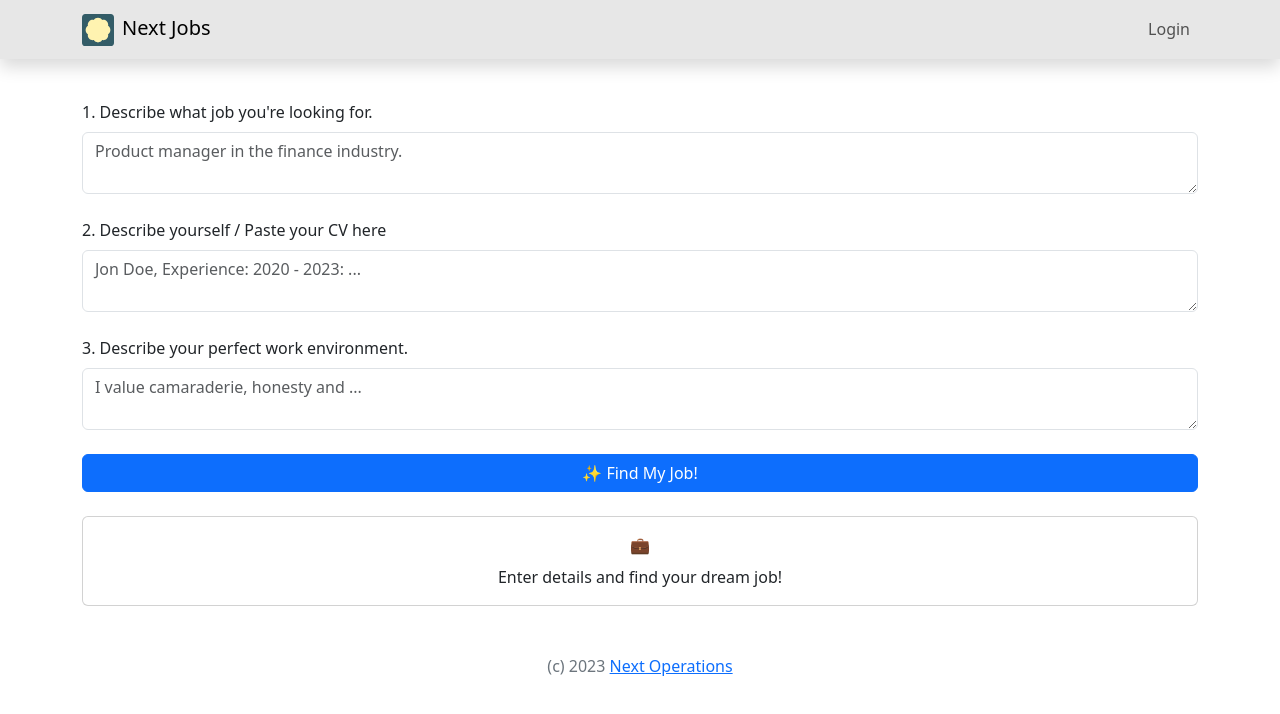
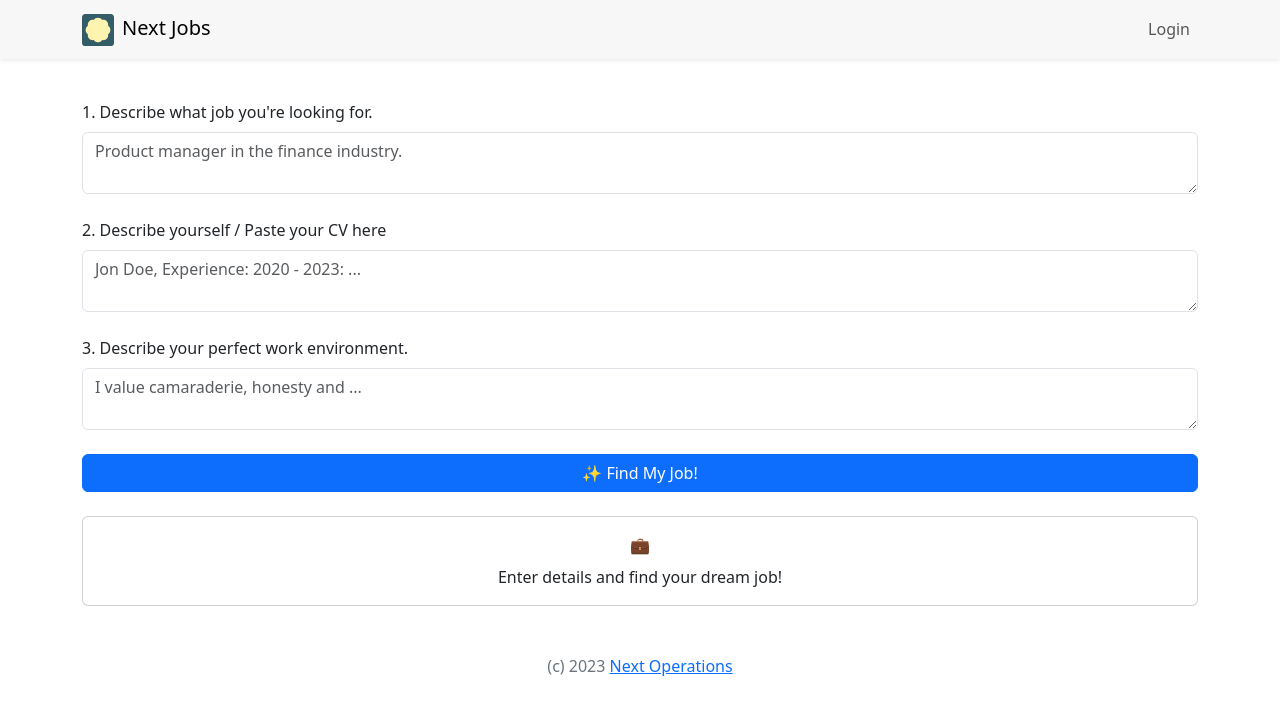
Before and after one commit to roberthangu/nextjobs, a React (Create React App) app: page / in a window 1280 px wide. Shown: the top 714 px of the page. Built offline with nearby package versions, Linux system fonts and the light colour scheme.

Commit message:
Change navbar background tone

```diff
--- a/src/Header.tsx
+++ b/src/Header.tsx
@@ -6,9 +6,9 @@ import { NavLink } from "react-router-dom";
 export default function HeaderView() {
     return (
         <Navbar
-            style={{ background: "#e7e7e7" }}
+            style={{ background: "#f7f7f7" }}
             fixed="top"
-            className="shadow"
+            className="shadow-sm"
         >
             <Container>
                 <Navbar.Brand as={NavLink} to="/">
```
